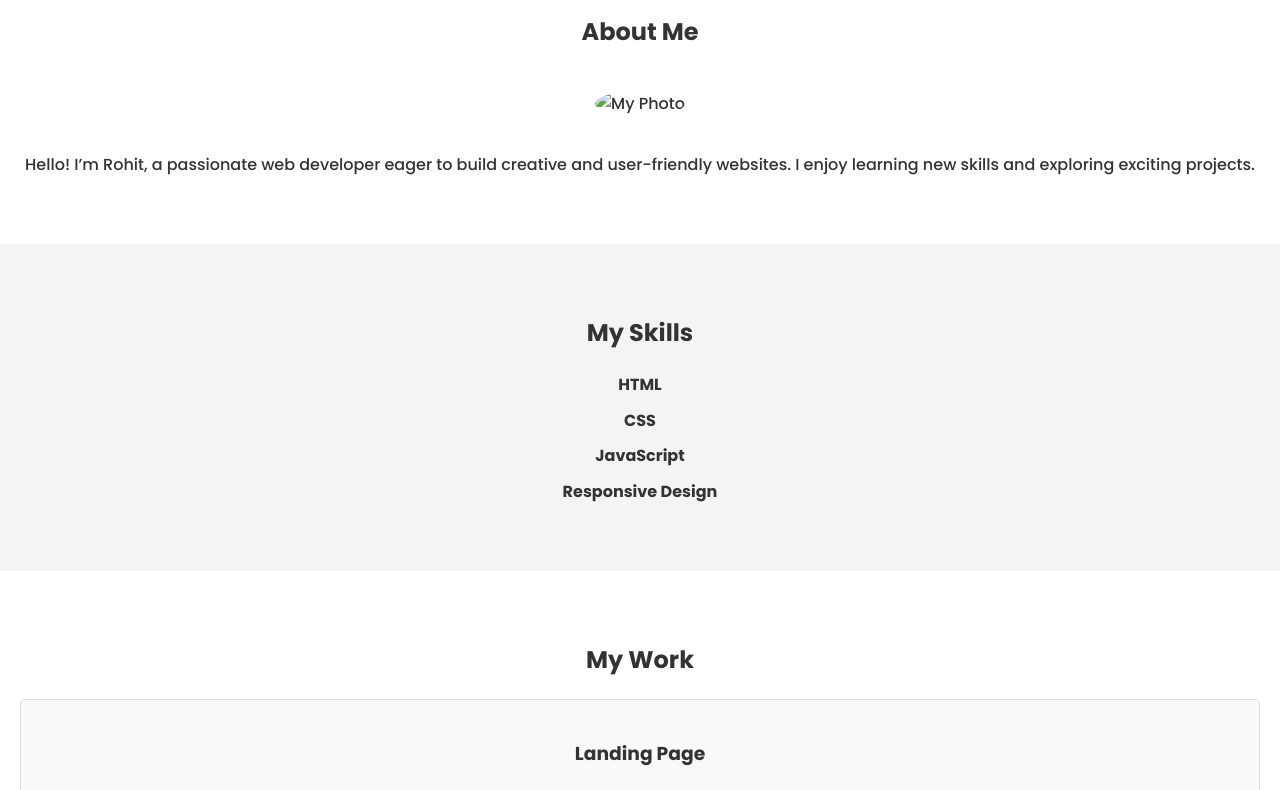
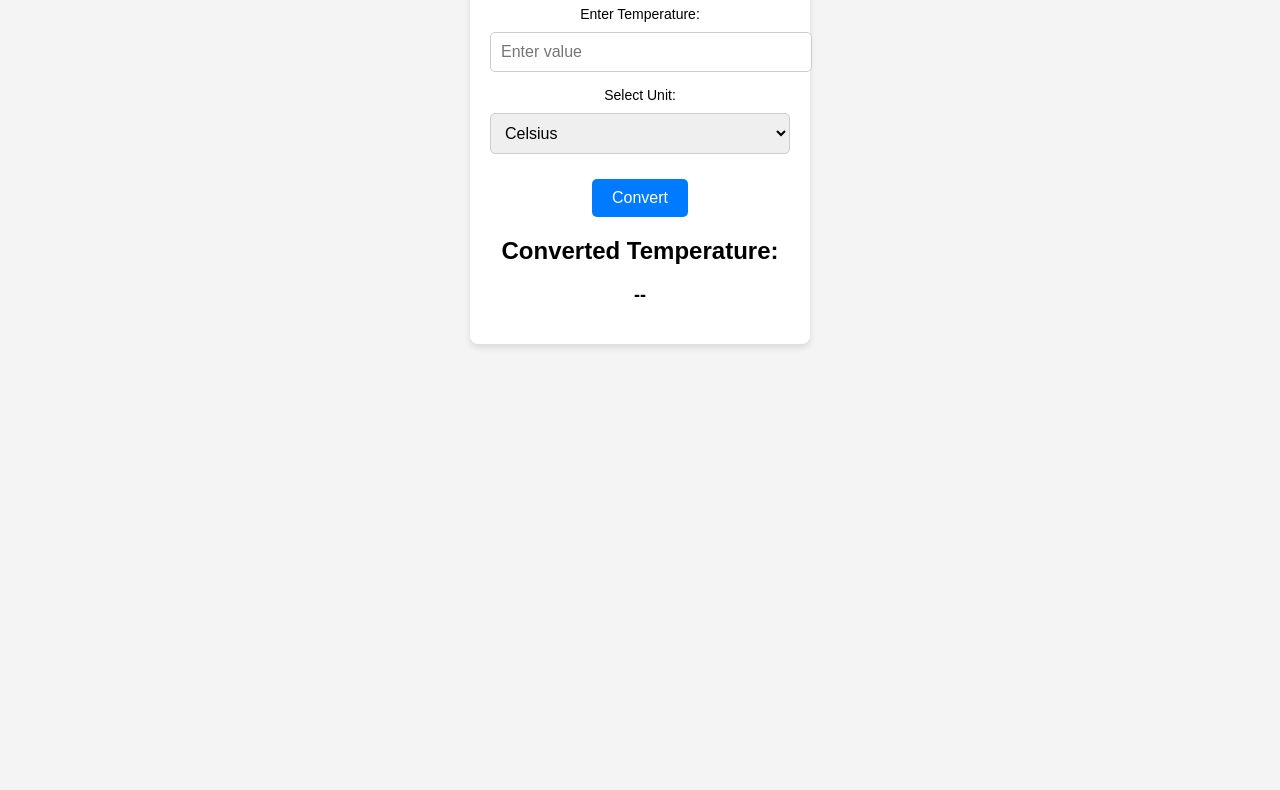
Before and after one commit to rohitvaidya-ai/Oasis_Infobyte, a plain HTML site: page index.html in a window 1280 px wide. Shown: the part 293-1083 px from the top of the page. After the commit the page ends 800 px from the top, so only its background shows below. Drawn offline with Linux system fonts and the light colour scheme.

Commit message:
Temperature Converter Website
I Have Created in Internship of Oasis Infobyte by Project Temperature Converter Website

```diff
--- a/index.html
+++ b/index.html
@@ -3,53 +3,31 @@
 <head>
     <meta charset="UTF-8">
     <meta name="viewport" content="width=device-width, initial-scale=1.0">
-    <title>My Portfolio</title>
+    <title>Temperature Converter</title>
     <link rel="stylesheet" href="style.css">
-    <link href="https://fonts.googleapis.com/css2?family=Poppins:wght@300;500;700&display=swap" rel="stylesheet">
 </head>
 <body>
-    <header id="header">
-        <h1>Hi, I'm Rohit</h1>
-        <p>Aspiring Web Developer</p>
-    </header>
+    <div class="container">
+        <h1>Temperature Converter</h1>
+        <div class="input-section">
+            <label for="temperature">Enter Temperature:</label>
+            <input type="number" id="temperature" placeholder="Enter value">
+        </div>
+        <div class="unit-section">
+            <label for="unit">Select Unit:</label>
+            <select id="unit">
+                <option value="celsius">Celsius</option>
+                <option value="fahrenheit">Fahrenheit</option>
+                <option value="kelvin">Kelvin</option>
+            </select>
+        </div>
+        <button id="convert-btn">Convert</button>
+        <div class="result">
+            <h2>Converted Temperature:</h2>
+            <p id="output">--</p>
+        </div>
+    </div>
 
-    <section id="about">
-        <h2>About Me</h2>
-        <img src="Image/20241005_085831.jpg" alt="My Photo" class="profile-img">
-        <p>Hello! I’m Rohit, a passionate web developer eager to build creative and user-friendly websites. I enjoy learning new skills and exploring exciting projects.</p>
-    </section>
-
-    <section id="skills">
-        <h2>My Skills</h2>
-        <ul>
-            <li>HTML</li>
-            <li>CSS</li>
-            <li>JavaScript</li>
-            <li>Responsive Design</li>
-        </ul>
-    </section>
-
-    <section id="portfolio">
-        <h2>My Work</h2>
-        <div class="project">
-            <h3>Landing Page</h3>
-            <p>A simple and clean landing page.</p>
-        </div>
-        <div class="project">
-            <h3>Portfolio Website</h3>
-            <p>This is the portfolio you’re viewing now!</p>
-        </div>
-    </section>
-
-    <section id="contact">
-        <h2>Contact Me</h2>
-        <p>Email: rohitvaidya4477@gmail.com</p>
-        <p>Phone: +91 9309043604</p>
-        <p>LinkedIn: <a href="https://www.linkedin.com/in/rohit-vaidya-56ab72231" target="_blank">linkedin.com/in/rohit</a></p>
-    </section>
-
-    <footer>
-        <p>&copy; 2025 Designed by Rohit</p>
-    </footer>
+    <script src="script.js"></script>
 </body>
 </html>
--- /dev/null
+++ b/script.js
@@ -0,0 +1,22 @@
+document.getElementById("convert-btn").addEventListener("click", function () {
+    const temperature = parseFloat(document.getElementById("temperature").value);
+    const unit = document.getElementById("unit").value;
+    if (isNaN(temperature)) {
+        document.getElementById("output").innerText = "Please enter a valid number!";
+        return;
+    }
+
+    let convertedTemp = 0;
+    let convertedUnit = "";
+    if (unit === "celsius") {
+        convertedTemp = (temperature * 9) / 5 + 32;
+        convertedUnit = "Fahrenheit";
+    } else if (unit === "fahrenheit") {
+        convertedTemp = ((temperature - 32) * 5) / 9;
+        convertedUnit = "Celsius";
+    } else if (unit === "kelvin") {
+        convertedTemp = temperature - 273.15;
+        convertedUnit = "Celsius";
+    }
+    document.getElementById("output").innerText = `${convertedTemp.toFixed(2)} ${convertedUnit}`;
+});
--- a/style.css
+++ b/style.css
@@ -1,75 +1,58 @@
 body {
-    font-family: 'Poppins', sans-serif;
+    font-family: Arial, sans-serif;
     margin: 0;
     padding: 0;
-    box-sizing: border-box;
-    line-height: 1.6;
-    background-color: #f8f9fa;
-    color: #333;
+    background-color: #f4f4f4;
+    display: flex;
+    justify-content: center;
+    align-items: center;
+    height: 100vh;
+}
+.container {
+    background: white;
+    padding: 20px;
+    border-radius: 8px;
+    box-shadow: 0 4px 6px rgba(0, 0, 0, 0.1);
+    width: 300px;
     text-align: center;
 }
-
-#header {
-    background: linear-gradient(to right, #007bff, #00c4ff);
-    color: white;
-    padding: 50px 20px;
+.input-section, .unit-section {
+    margin: 15px 0;
 }
 
-#about {
-    padding: 50px 20px;
-    background-color: #fff;
-}
-.profile-img {
-    width: 150px;
-    height: 150px;
-    border-radius: 50%;
-    margin: 20px 0;
+label {
+    font-size: 14px;
+    margin-bottom: 5px;
+    display: block;
 }
 
-#skills {
-    padding: 50px 20px;
-    background-color: #f4f4f4;
+input, select {
+    width: 100%;
+    padding: 10px;
+    font-size: 16px;
+    margin-top: 5px;
+    border: 1px solid #ccc;
+    border-radius: 5px;
 }
-#skills ul {
-    list-style: none;
-    padding: 0;
+button {
+    background-color: #007bff;
+    color: white;
+    border: none;
+    padding: 10px 20px;
+    font-size: 16px;
+    border-radius: 5px;
+    cursor: pointer;
+    margin-top: 10px;
 }
-#skills li {
-    margin: 10px 0;
+
+button:hover {
+    background-color: #0056b3;
+}
+.result {
+    margin-top: 20px;
+}
+
+#output {
+    font-size: 18px;
     font-weight: bold;
 }
-#portfolio {
-    padding: 50px 20px;
-    background-color: #fff;
-}
-.project {
-    margin: 20px 0;
-    padding: 20px;
-    border: 1px solid #ddd;
-    border-radius: 5px;
-    background-color: #f9f9f9;
-}
-
-#contact {
-    padding: 50px 20px;
-    background-color: #f4f4f4;
-}
-#contact a {
-    color: #007bff;
-    text-decoration: none;
-}
-#contact a:hover {
-    text-decoration: underline;
-}
-
-footer {
-    background-color: #333;
-    color: white;
-    padding: 10px 0;
-}
-
-@media (max-width: 768px) {
-    body {
-        text-align: left;
-    }
-}
```
